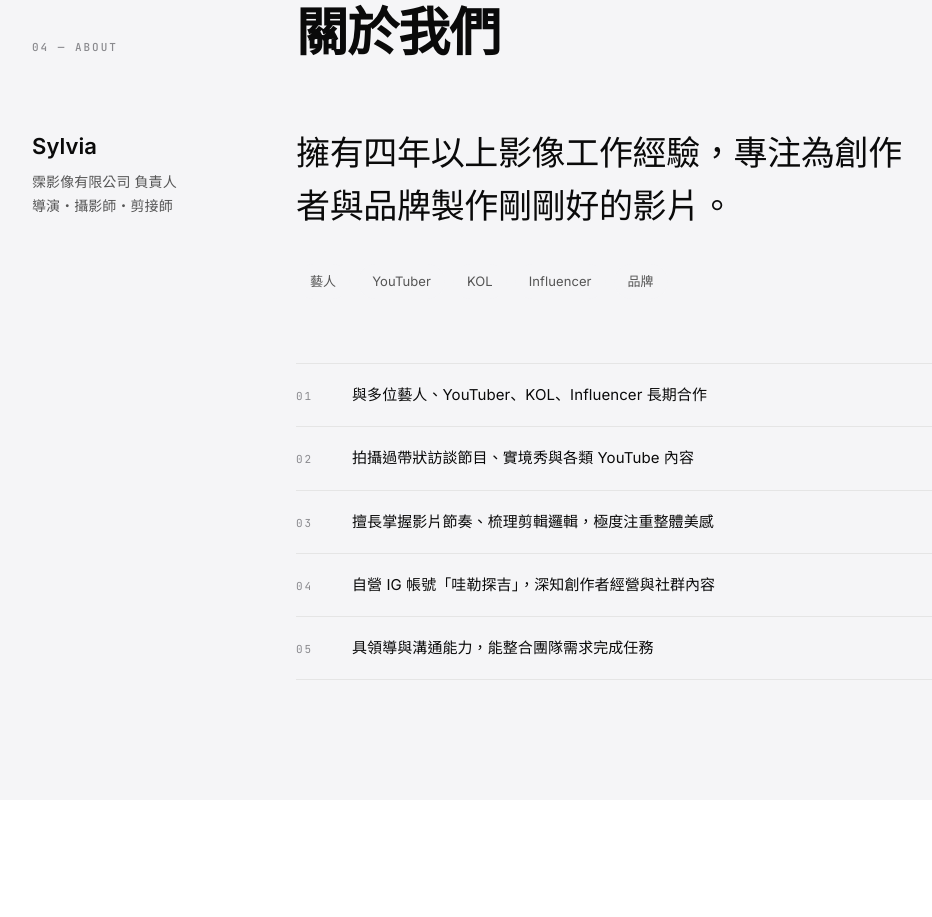
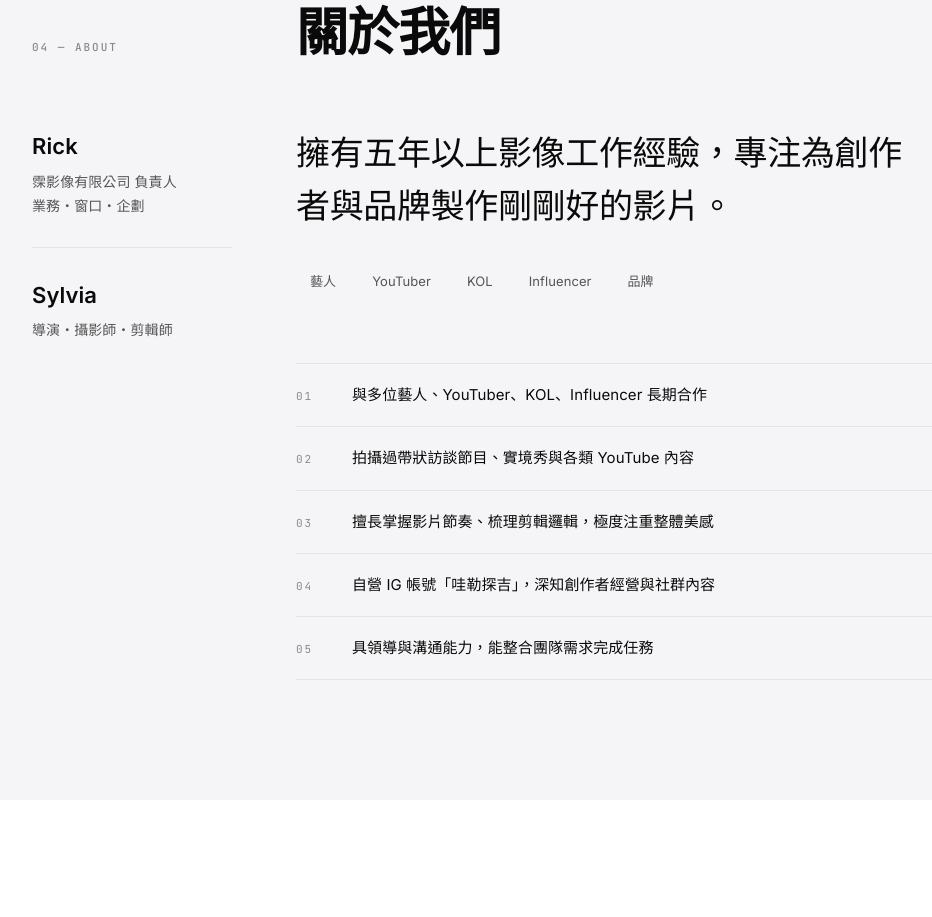
Before and after one commit to movefilm/movefilm.github.io, a plain HTML site: page index.html in a window 1280 px wide. Shown: the part 9476-10393 px from the top of the page, without its empty margins (100-1032 px from the left). Drawn offline with Linux system fonts and the light colour scheme; a small style sheet from the web is missing.

Commit message:
Modify team member information in index.html
Updated the team member details and experience duration.

```diff
--- a/index.html
+++ b/index.html
@@ -257,6 +257,7 @@ ul,ol{list-style:none}
 /* ---------- About ---------- */
 .about-grid{display:grid;grid-template-columns:200px 1fr;gap:var(--s-lg)}
 .about-name{font-size:22px;font-weight:600}
+.person + .person{margin-top:28px;padding-top:28px;border-top:1px solid var(--line)}
 .about-role{color:var(--fg-soft);font-size:14px;margin-top:4px}
 .stats{margin-top:var(--s-lg);border-top:1px solid var(--line)}
 .stats li{display:grid;grid-template-columns:56px 1fr;padding:18px 0;border-bottom:1px solid var(--line);font-size:15px;align-items:baseline}
@@ -511,11 +512,13 @@ footer{padding:var(--s-lg) 0;border-top:1px solid var(--line)}
     </div>
     <div class="about-grid">
       <div class="rv">
-        <div class="about-name">Sylvia</div>
-        <div class="about-role">霂影像有限公司 負責人<br>導演・攝影師・剪接師</div>
+        <div class="person"><div class="about-name">Rick</div>
+        <div class="about-role">霂影像有限公司 負責人<br>業務・窗口・企劃</div></div>
+        <div class="person"><div class="about-name">Sylvia</div>
+        <div class="about-role">導演・攝影師・剪輯師</div></div>
       </div>
       <div class="rv">
-        <p class="lede">擁有四年以上影像工作經驗，專注為創作者與品牌製作剛剛好的影片。</p>
+        <p class="lede">擁有五年以上影像工作經驗，專注為創作者與品牌製作剛剛好的影片。</p>
         <div class="tags"><span>藝人</span><span>YouTuber</span><span>KOL</span><span>Influencer</span><span>品牌</span></div>
         <ul class="stats">
           <li><span class="idx">01</span>與多位藝人、YouTuber、KOL、Influencer 長期合作</li>
```
